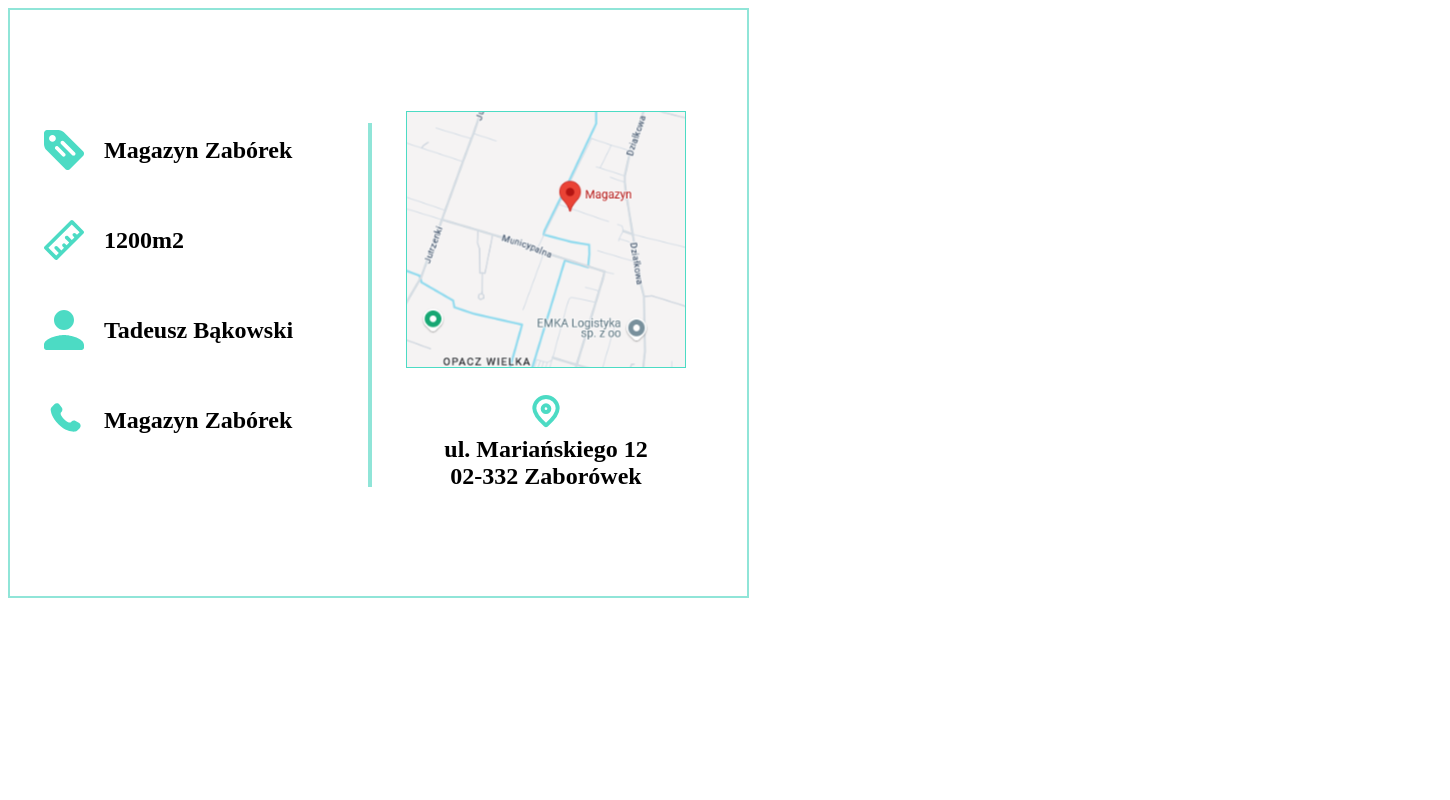
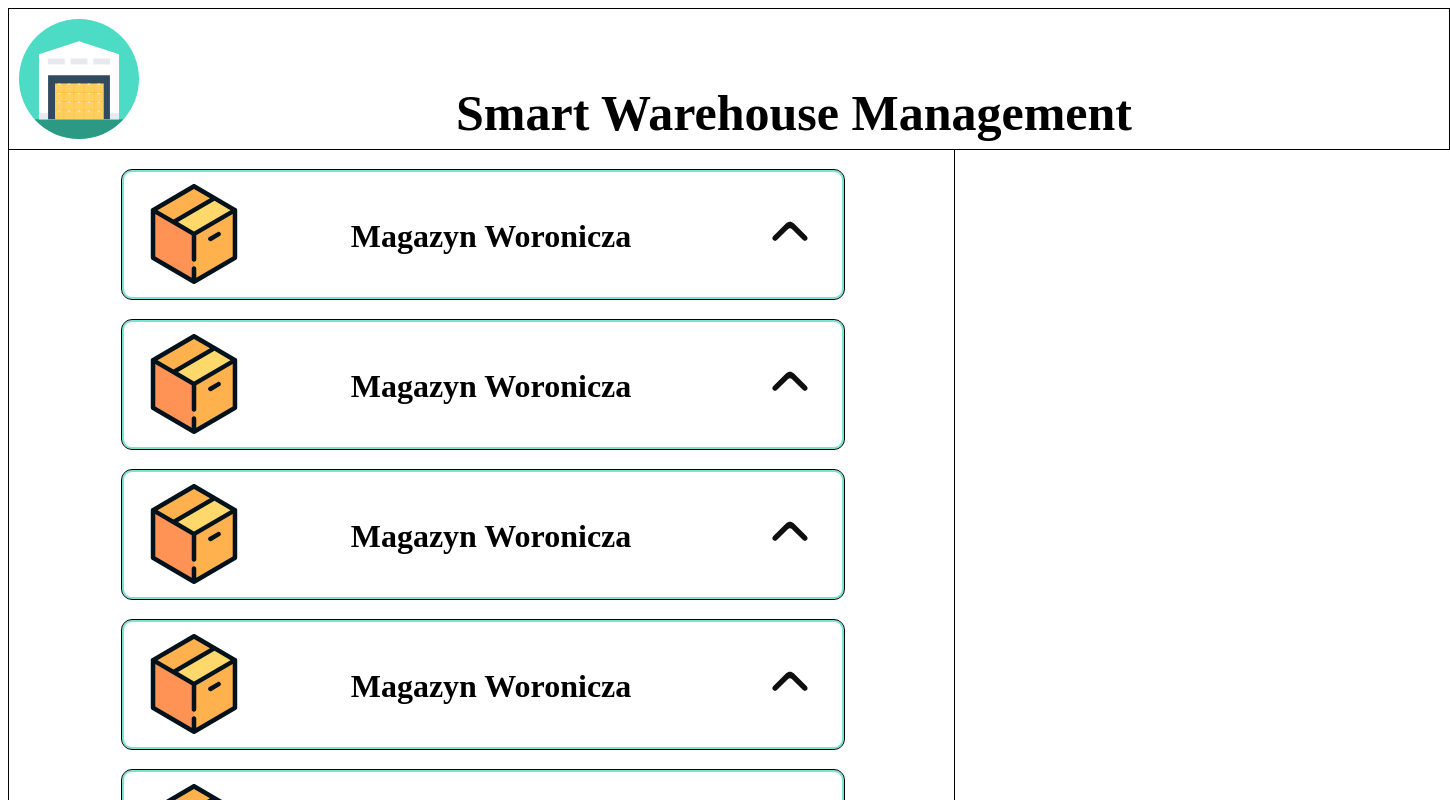
Before and after one commit to KrystianJonca/inteligentny-magazyn-projekt-okno-2025, a React (Create React App) app in the folder client/: page / in a window 1280 px wide. Shown: the top 800 px of the page, 1450 px wide, since content can reach past the window. Built offline with nearby package versions, Linux system fonts and the light colour scheme.

Commit message:
grouped in pages, still static elements

```diff
--- a/client/src/components/StorageItem.css
+++ b/client/src/components/StorageItem.css
@@ -1,5 +1,6 @@
 .storageWrapper {
     position: relative;
+    height: 150px;
 }
 .storage {
     position: absolute;
@@ -15,6 +16,7 @@
     padding: 0;
     justify-content: space-between;
     z-index: 999;
+    margin-left: 103px;
 }
 .storage img:nth-child(1) {
     padding-top: 12px;
@@ -42,7 +44,7 @@
 .storageDetails {
     overflow: hidden;
     position: absolute;
-    left: 20px;
+    left: 123px;
     top: 20px;
     width: 640px;
     display: block;
@@ -51,6 +53,13 @@
     padding-right: 20px;
     padding-top: 100px;
     height: 0;
+}
+.storageDetails table {
+    width: 100%;
+}
+.storageDetails td {
+    text-align: right;
+    width: 50%;
 }
 .favouritedItem {
     padding: 10px;
--- a/client/src/components/searchBar.css
+++ b/client/src/components/searchBar.css
@@ -5,6 +5,7 @@
     border-radius: 31px;
     outline: 1px solid black;
     padding: 0;
+    margin-bottom: 20px;
 }
 .searchBarWrapper img {
     margin-left: 11px;
--- a/client/src/components/searchedItem.css
+++ b/client/src/components/searchedItem.css
@@ -1,5 +1,7 @@
 .searchedItemWrapper {
+    margin-left: 5px;
     position: relative;
+    height: 84px;
 }
 .searchedItem {
     position: absolute;
@@ -43,7 +45,7 @@
     padding-left: 10px;
     padding-right: 10px;
     padding-top: 54px;
-    height: auto;
+    height: 0;
 }
 .listedStorage {
     padding: 0;
--- a/client/src/components/searchedItem.js
+++ b/client/src/components/searchedItem.js
@@ -10,9 +10,13 @@ function SearchedItem() {
                         if (e.target.style.transform != "rotate(180deg)") {
                             e.target.style.transform = "rotate(180deg)";
                             e.target.parentNode.parentNode.querySelector(".searchedItemDetails").style.height = "auto";
+                            let height = e.target.parentNode.parentNode.querySelector(".searchedItemDetails").offsetHeight;
+                            console.log(height);
+                            e.target.parentNode.parentNode.style.height = `${height+30}px`;
                         } else {
                             e.target.style.transform = "rotate(0deg)";
                             e.target.parentNode.parentNode.querySelector(".searchedItemDetails").style.height = "0";
+                            e.target.parentNode.parentNode.style.height = `84px`;
                         }
                     }}/>
             </div>
--- a/client/src/components/storageItem.js
+++ b/client/src/components/storageItem.js
@@ -10,9 +10,12 @@ function StorageItem() {
                         if (e.target.style.transform != "rotate(180deg)") {
                             e.target.style.transform = "rotate(180deg)";
                             e.target.parentNode.parentNode.querySelector(".storageDetails").style.height = "auto";
+                            let height = e.target.parentNode.parentNode.querySelector(".storageDetails").offsetHeight;
+                            e.target.parentNode.parentNode.style.height = `${height+50}px`;
                         } else {
                             e.target.style.transform = "rotate(0deg)";
                             e.target.parentNode.parentNode.querySelector(".storageDetails").style.height = "0";
+                            e.target.parentNode.parentNode.style.height = `150px`;
                         }
                     }}/>
                 </div>
@@ -43,6 +46,12 @@ function StorageItem() {
                         <img style={{marginRight: "10px"}} src='icons/arrowLeft.svg'/>
                     </div>
                     <br></br>
+                    <table>
+                        <tr>
+                            <td><h2>+</h2></td>
+                            <td><button>info</button></td>
+                        </tr>
+                    </table>
                 </div>
             </div>
     );
--- a/client/src/index.js
+++ b/client/src/index.js
@@ -1,12 +1,12 @@
 import React from 'react';
 import ReactDOM from 'react-dom/client';
-import StorageInfo from './components/storageInfo';
+import MainView from './views/mainView';
 import reportWebVitals from './reportWebVitals';
 
 const root = ReactDOM.createRoot(document.getElementById('root'));
 root.render(
   <React.StrictMode>
-    <StorageInfo/>
+    <MainView/>
   </React.StrictMode>
 );
 
--- /dev/null
+++ b/client/src/views/mainView.css
@@ -0,0 +1,42 @@
+.topPanel {
+    width: 1440px;
+    height: 140px;
+    text-align: center;
+    border: 1px solid black;
+}
+.topPanel img {
+    margin-top: 10px;
+    margin-left: 10px;
+    height: 120px;
+    float: left;
+}
+.topPanel h1 {
+    font-size: 50px;
+    line-height: 140px;
+    vertical-align: text-top;
+}
+.leftPanel {
+    width: 925px;
+    height: 864px;
+    border: 1px solid black;
+    border-top: none;
+    text-align: center;
+    display: inline-block;
+    padding-left: 10px;
+    padding-right: 10px;
+    padding-top: 20px;
+    overflow: auto;
+}
+.rightPanel {
+    padding: 10px;
+    width: 473px;
+    height: 864px;
+    border: 1px solid black;
+    border-top: none;
+    border-left: none;
+    display: inline-block;
+    vertical-align: top;
+    text-align: center;
+    overflow-y: auto;
+    overflow-x: hidden;
+}
--- /dev/null
+++ b/client/src/views/mainView.js
@@ -0,0 +1,32 @@
+import './mainView.css'
+import StorageItem from '../components/storageItem';
+import SearchBar from '../components/searchBar';
+import SearchedItem from '../components/searchedItem'
+function mainView() {
+    return(
+        <div>
+            <div className="topPanel">
+                <img src="icons/project-logo.svg" alt='logo'/>
+                <h1>Smart Warehouse Management</h1>
+            </div>
+            <div className='leftPanel'>
+                <StorageItem/>
+                <StorageItem/>
+                <StorageItem/>
+                <StorageItem/>
+                <StorageItem/>
+                <StorageItem/>
+            </div>
+            <div className='rightPanel'>
+                <SearchBar/>
+                <SearchedItem/>
+                <SearchedItem/>
+                <SearchedItem/>
+                <SearchedItem/>
+                <SearchedItem/>
+                <SearchedItem/>
+            </div>
+        </div>
+    );
+}
+export default mainView
```
Also changed, not shown: client/public/icons/project-logo.svg (added).
